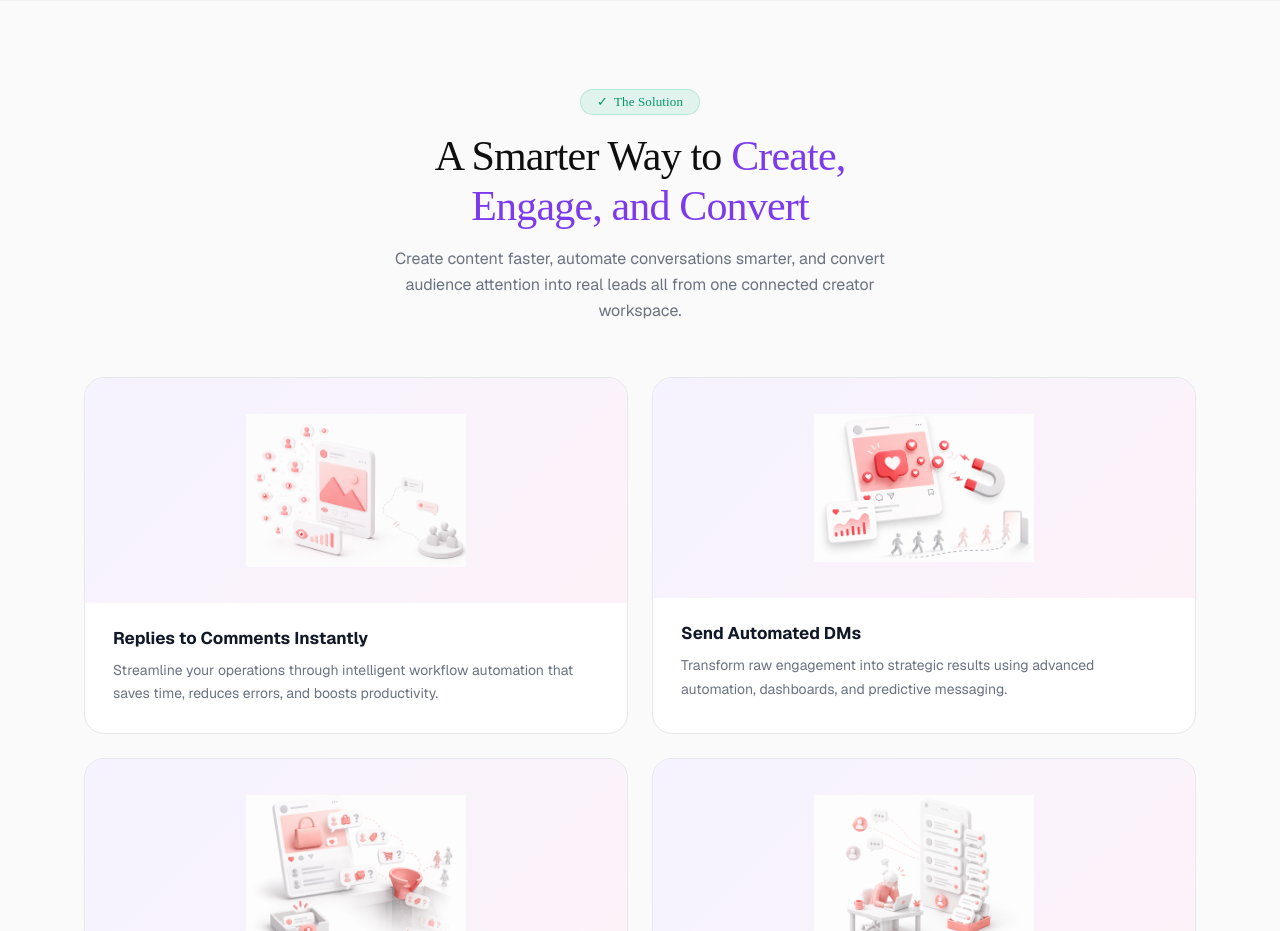
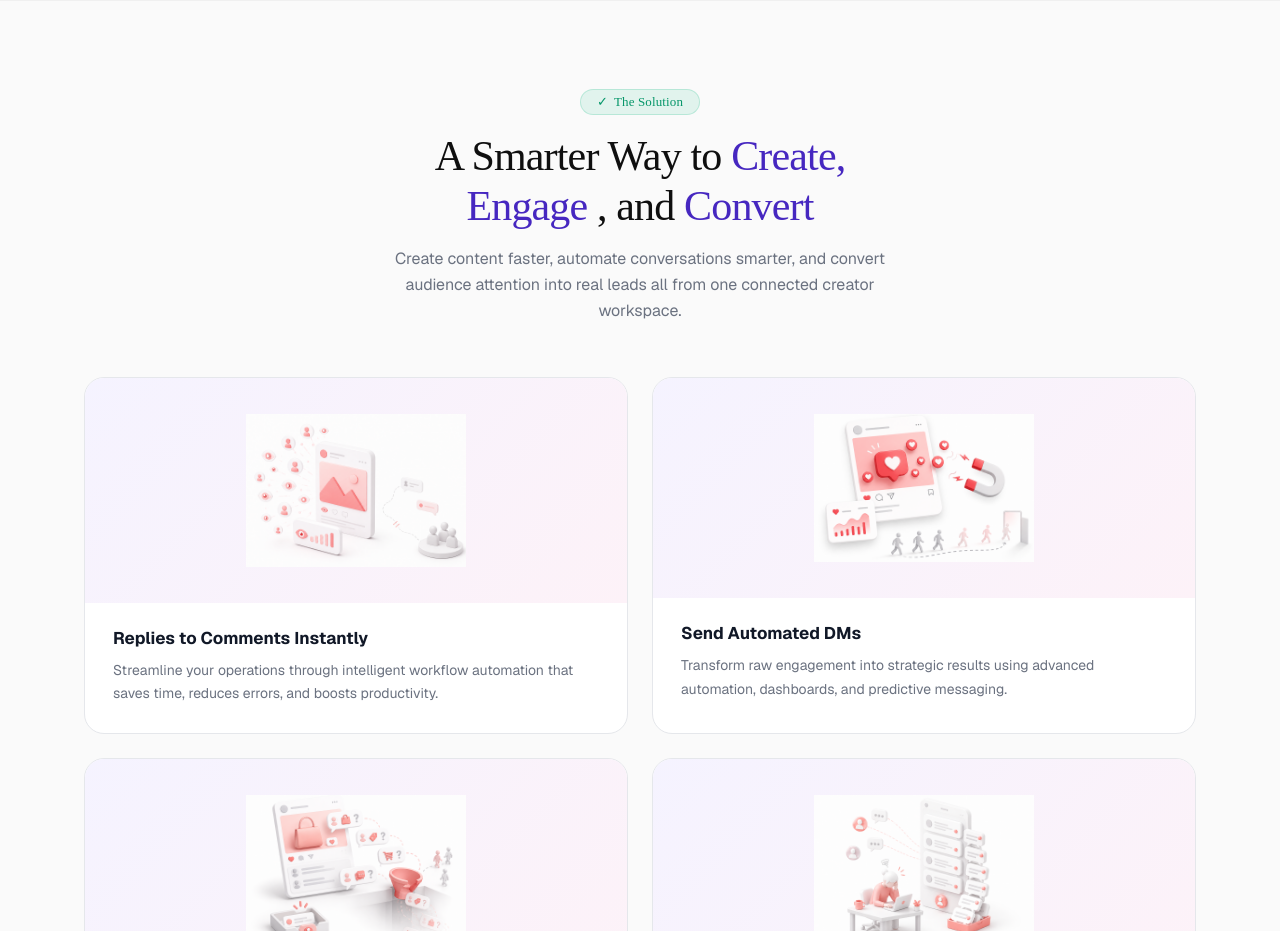
Before and after one commit to kunalvvs/landing-cd, a Next.js app in the folder landing-app/: page /solutions in a window 1280 px wide. Shown: the part 1440-2371 px from the top of the page. Built offline with nearby package versions, Linux system fonts and the light colour scheme; a web font is replaced by a local one.

Commit message:
feat: update SolutionPage title styling and adjust accent color in CSS

```diff
--- a/landing-app/src/app/solutions/SolutionPage.jsx
+++ b/landing-app/src/app/solutions/SolutionPage.jsx
@@ -139,7 +139,7 @@ export default function SolutionPage() {
             </span>
             <h2 id="solution-title" className={styles.sectionTitle}>
               A Smarter Way to{" "}
-              <span className={styles.accentPurple}>Create,<br />Engage, and Convert</span>
+              <span className={styles.accentPurple}>Create,<br />Engage </span> , and <span className={styles.accentPurple} >Convert</span>
             </h2>
             <p className={styles.sectionSubtitle}>
               Create content faster, automate conversations smarter, and convert
--- a/landing-app/src/app/solutions/solution.module.css
+++ b/landing-app/src/app/solutions/solution.module.css
@@ -18,7 +18,10 @@
   object-position: top center;
   z-index: 0;
 
+
 }
+
+
 
 .heroNav {
   width: min(1180px, 100% - 40px);
@@ -176,7 +179,7 @@
 }
 
 .accentPurple {
-  color: #7c3aed;
+  color: #4627C0;
 }
 
 /* ── Problem section ── */
```
